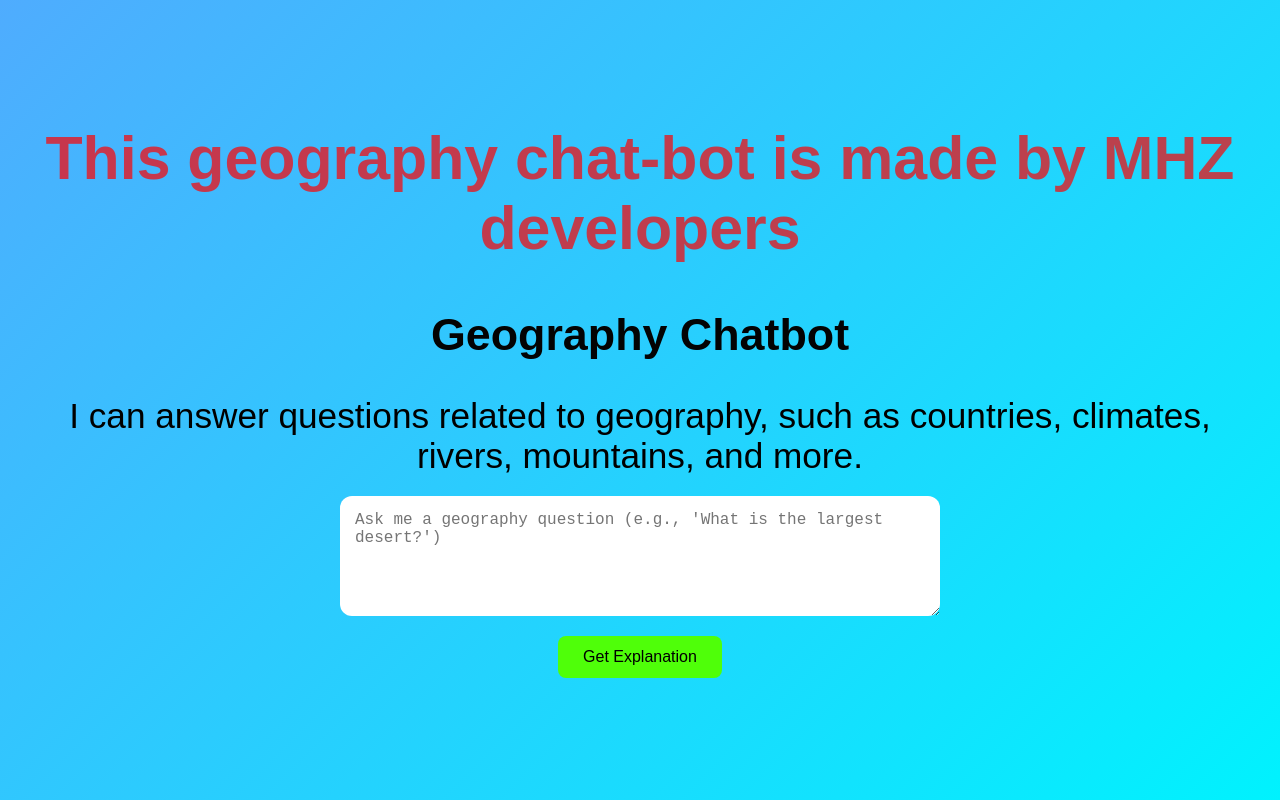
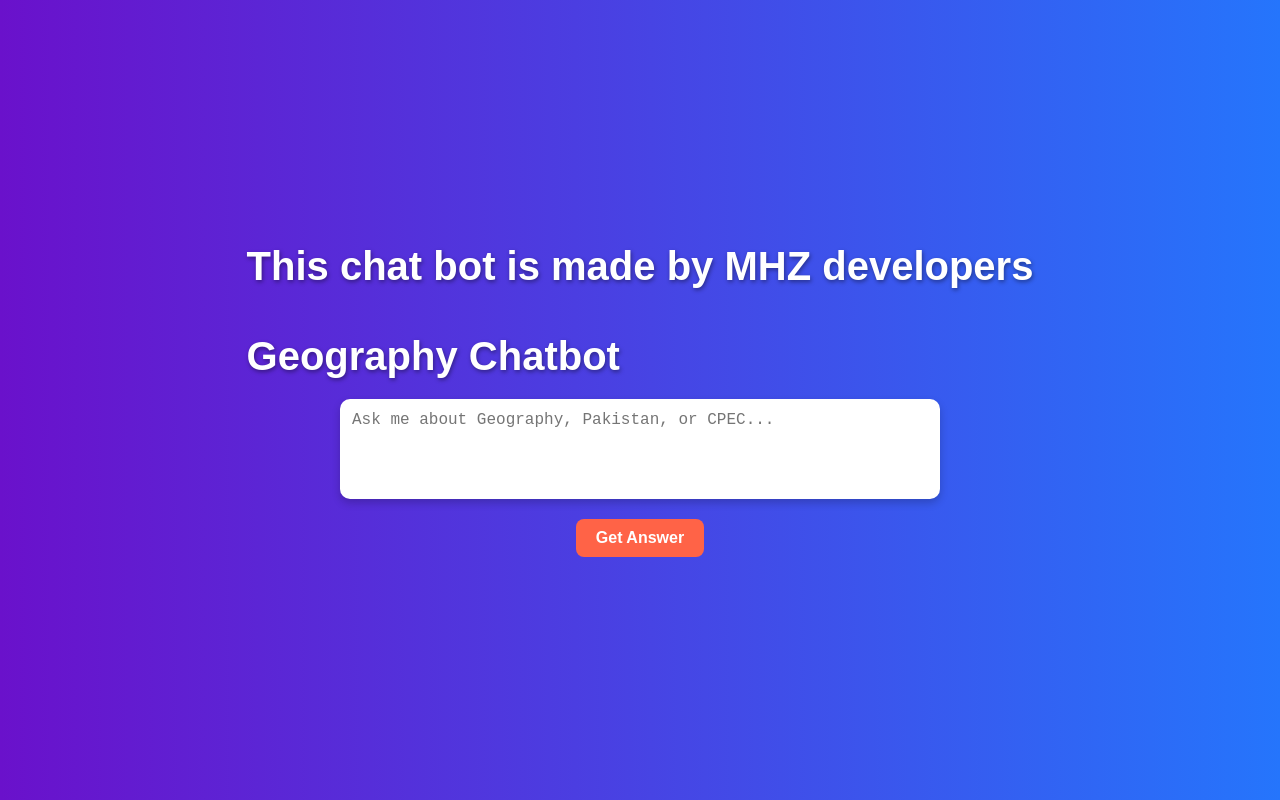
Before and after one commit to muhammadmohsin76y/geography-chatbot, a Next.js app: page / in a window 1280 px wide. Built offline with nearby package versions, Linux system fonts and the light colour scheme.

Commit message:
Initial commit

```diff
--- a/src/app/page.js
+++ b/src/app/page.js
@@ -1,5 +1,4 @@
 import Chatbot from "@/components/Chatbot";
-
 export default function Home() {
   return <Chatbot />;
 }
--- a/src/components/Chatbot.js
+++ b/src/components/Chatbot.js
@@ -7,11 +7,17 @@ import styles from "../styles/Chatbot.module.css";
 const Chatbot = () => {
   const [question, setQuestion] = useState("");
   const [answer, setAnswer] = useState("");
-  const [image, setImage] = useState("");
+  const [image, setImage] = useState(null);
   const [loading, setLoading] = useState(false);
 
-  const geographyKeywords = [
-    "continent",
+  // Function to handle the search and fetch data from Wikipedia
+  const handleSearch = async () => {
+    if (!question) {
+      setAnswer("Please enter a question.");
+      return;
+    }
+
+    const validTopics = [ "pakistan", "cpec",   "continent",
       "country",
       "city",
       "desert",
@@ -257,29 +263,38 @@ const Chatbot = () => {
   "The CPEC's strategic vision",
   "The Importance of Arabian Sea",
   "The Pakistan's Himalayan foothills",
+"   The CPEC's infrastructure development",
+"   The Sustainable development under CPEC",
+"   The Pakistan's natural resources",
+"   The CPEC's impact on South Asia",
+"   The Pakistan's topography",
+"   The CPEC's energy mix",
+"   The Pakistan's coastal regions",
+"   The CPEC's strategic vision",
+"   The CPEC's role in Pakistan's economy",
+"   The CPEC's investment zones",
+"   The CPEC's cultural exchange",
+"   The CPEC's transportation networks",
+"   The CPEC's maritime trade",
+"   The CPEC's infrastructure development",
+"   The CPEC's energy projects",
+"   The CPEC's strategic vision",
+    ];
+    const isRelated = validTopics.some((topic) =>
+      question.toLowerCase().includes(topic)
+    );
 
-];
-
-  const isGeographyQuestion = (input) => {
-    return geographyKeywords.some((keyword) =>
-      input.toLowerCase().includes(keyword)
-    );
-  };
-
-  const handleSearch = async () => {
-    if (!question) return;
-
-    // Check if the question is related to geography
-    if (!isGeographyQuestion(question)) {
-      setAnswer("Please ask a geography-related question.");
+    if (!isRelated) {
+      setAnswer("Please ask questions related to Geography, Pakistan, or CPEC.");
       return;
     }
 
     setLoading(true);
     setAnswer("");
-    setImage("");
+    setImage(null);
 
     try {
+      // Fetch search results from Wikipedia API
       const response = await axios.get("https://en.wikipedia.org/w/api.php", {
         params: {
           action: "query",
@@ -291,37 +306,29 @@ const Chatbot = () => {
       });
 
       const searchResults = response.data.query.search;
-
       if (searchResults && searchResults.length > 0) {
         const pageTitle = searchResults[0].title;
 
+        // Fetch detailed information from Wikipedia
         const pageResponse = await axios.get(
-          `https://en.wikipedia.org/api/rest_v1/page/summary/${encodeURIComponent(pageTitle)}`
+          `https://en.wikipedia.org/api/rest_v1/page/summary/${encodeURIComponent(
+            pageTitle
+          )}`
         );
 
         const pageData = pageResponse.data;
-        setAnswer(pageData.extract || "No explanation available.");
+        setAnswer(pageData.extract || "No detailed explanation available.");
+
+        // If the page contains an image, set it
+        if (pageData.thumbnail && pageData.thumbnail.source) {
+          setImage(pageData.thumbnail.source);
+        }
       } else {
-        setAnswer("No results found.");
+        setAnswer("No relevant results found. Please try a different question.");
       }
-
-      const imageResponse = await axios.get("https://en.wikipedia.org/w/api.php", {
-        params: {
-          action: "query",
-          prop: "pageimages",
-          piprop: "original",
-          titles: question,
-          format: "json",
-          origin: "*",
-        },
-      });
-
-      const pages = imageResponse.data.query.pages;
-      const page = Object.values(pages)[0];
-      setImage(page?.original?.source || "");
     } catch (error) {
       console.error(error);
-      setAnswer("Error fetching data.");
+      setAnswer("Error fetching data. Please try again later.");
     } finally {
       setLoading(false);
     }
@@ -329,33 +336,21 @@ const Chatbot = () => {
 
   return (
     <div className={styles.chatbotContainer}>
-      <h1 className={styles.title}>This geography chat-bot is made by MHZ developers</h1>
-      <br /><br /> {/* Add two line breaks */}
-      <h2 className={styles.chatbotTitle}>Geography Chatbot</h2>
-      <br /><br />
-      <p className={styles.description}>
-        I can answer questions related to geography, such as countries, climates, rivers, mountains, and more.
-      </p>
+      <h1 className={styles.title}>This chat bot is made by MHZ developers <br></br><br></br>Geography Chatbot</h1>
       <textarea
         className={styles.textarea}
-        placeholder="Ask me a geography question (e.g., 'What is the largest desert?')"
+        placeholder="Ask me about Geography, Pakistan, or CPEC..."
         value={question}
         onChange={(e) => setQuestion(e.target.value)}
       />
       <button onClick={handleSearch} className={styles.button}>
-        {loading ? "Loading..." : "Get Explanation"}
+        {loading ? "Loading..." : "Get Answer"}
       </button>
       {answer && (
         <div className={styles.responseContainer}>
           <h2 className={styles.responseTitle}>Answer:</h2>
-    <p className="answerText">{answer}</p>
-  </div>
-  )}
-
-      {image && (
-        <div className={styles.imageContainer}>
-          <h3>Related Image:</h3>
-          <img src={image} alt="Relevant topic" className={styles.image} />
+          <p>{answer}</p>
+          {image && <img src={image} alt="Related visual" className={styles.image} />}
         </div>
       )}
     </div>
--- a/src/styles/Chatbot.module.css
+++ b/src/styles/Chatbot.module.css
@@ -5,73 +5,74 @@
   justify-content: center;
   min-height: 100vh;
   padding: 20px;
-  background: linear-gradient(135deg, #4facfe, #00f2fe);
-  font-family: 'Arial', sans-serif;
+  background: linear-gradient(to right, #6a11cb, #2575fc); /* Modern gradient */
+  font-family: Arial, sans-serif;
+  color: #fff;
 }
 
 .title {
-  font-size: 3.8rem;
+  font-size: 2.5rem;
   font-weight: bold;
-  color: #ff0000b2;
-  margin-bottom: 10px;
-  text-align: center;
-}
-.chatbotTitle {
-  font-size: 2.8rem;
-  color: #030303; /* Replace with your desired color */
-}
-
-
-.description {
-  font-size: 2.2rem;
-  color: #000000;
   margin-bottom: 20px;
-  text-align: center;
+  text-shadow: 1px 2px 4px rgba(0, 0, 0, 0.4);
 }
 
 .textarea {
   width: 100%;
   max-width: 600px;
-  height: 120px;
-  padding: 15px;
+  height: 100px;
+  padding: 12px;
+  border-radius: 10px;
+  border: none;
+  font-size: 1rem;
+  color: #333;
   margin-bottom: 20px;
-  border-radius: 12px;
-  font-size: 1rem;
-  border: none;
+  background-color: #fff;
+  box-shadow: 0 4px 8px rgba(0, 0, 0, 0.2);
+  resize: none;
 }
 
 .button {
-  padding: 12px 25px;
+  padding: 10px 20px;
   font-size: 1rem;
-  background-color: #4fff09;
+  font-weight: bold;
+  color: #fff;
+  background-color: #ff6347; /* Catchy orange-red button */
   border: none;
   border-radius: 8px;
   cursor: pointer;
-  color: rgb(0, 0, 0);
+  transition: background-color 0.3s;
 }
 
-/*.responseContainer {
-  margin-top: 20px;
-  background: white;
-  padding: 20px;
-  border-radius: 10px;
-  box-shadow: 0px 4px 8px rgba(0, 0, 0, 0.2);
-}*/
-
-.imageContainer img {
-  max-width: 100%;
-  border-radius: 10px;
+.button:hover {
+  background-color: #e55337;
 }
 
 .responseContainer {
-  background-color: rgb(245, 234, 234); /* Remove the background color */
+  width: 100%;
+  max-width: 600px;
+  background-color: #fff;
+  color: #333;
   padding: 20px;
-  border-radius: 10px;
-  box-shadow: 0px 4px 8px rgba(0, 0, 0, 0.2);
   margin-top: 20px;
+  border-radius: 12px;
+  box-shadow: 0 6px 15px rgba(0, 0, 0, 0.2);
 }
 
-.answerText {
-  color: #f7f7f7; /* Set your desired text color */
-  background-color:transparent;/* Remove any unnecessary background */
+.responseTitle {
+  font-size: 1.4rem;
+  font-weight: bold;
+  margin-bottom: 10px;
 }
+
+.responseContainer p {
+  font-size: 1rem;
+  line-height: 1.6;
+}
+
+.image {
+  margin-top: 10px;
+  max-width: 100%;
+  border-radius: 10px;
+  box-shadow: 0 4px 10px rgba(0, 0, 0, 0.2);
+}
```
Lines whose indentation alone changed are shown as unchanged.
